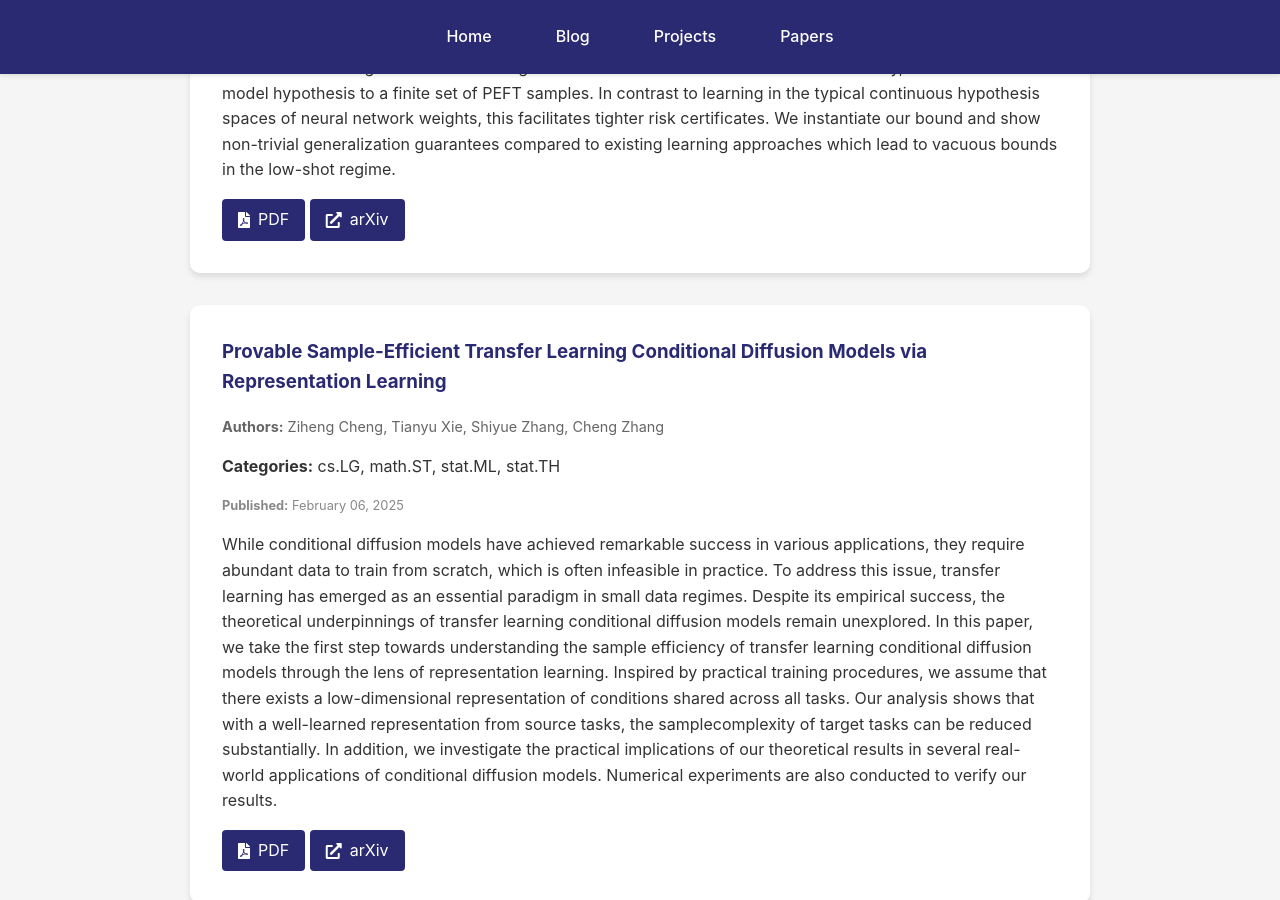
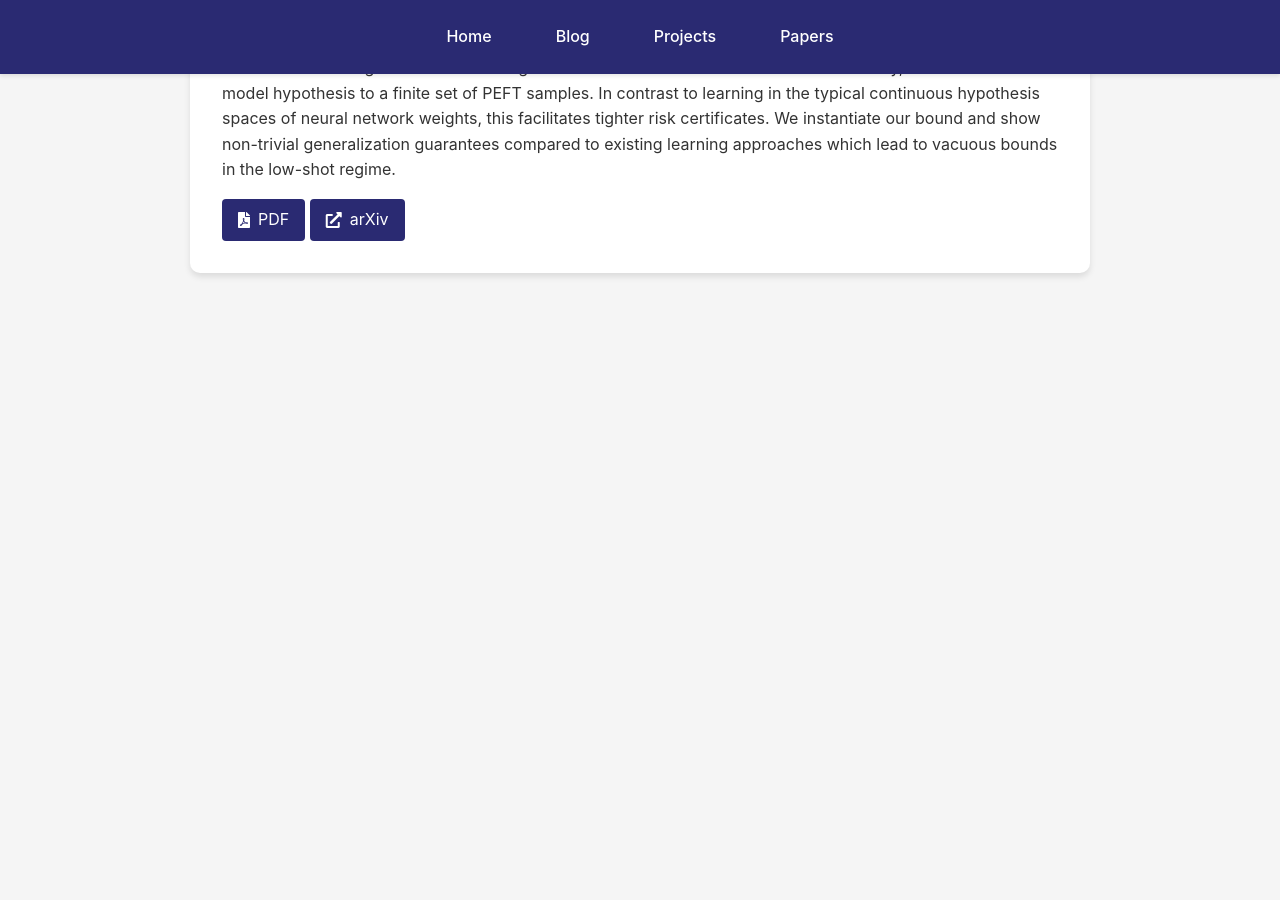
Before and after one commit to kyZhan2002/mypage, a Jekyll site: the page built from papers/index.html, in a window 1280 px wide and 900 px high, scrolled down 4167 px. Built offline with Jekyll 4.4.1, drawn with Linux system fonts in a browser that asks for light colours; after the commit the page ends 4536 px from its top, so only the background shows below that.

Commit message:
Update arXiv papers

```diff
--- a/_data/arxiv_cache.json
+++ b/_data/arxiv_cache.json
@@ -1,5 +1,5 @@
 {
-  "timestamp": 1740014049,
+  "timestamp": 1740100465,
   "papers": [
     {
       "title": "Unsupervised optimal deep transfer learning for classification under\n  general conditional shift",
@@ -103,25 +103,6 @@
       ],
       "pdf_link": "http://arxiv.org/pdf/2502.06970v1",
       "arxiv_url": "http://arxiv.org/abs/2502.06970v1"
-    },
-    {
-      "title": "Provable Sample-Efficient Transfer Learning Conditional Diffusion Models\n  via Representation Learning",
-      "authors": [
-        "Ziheng Cheng",
-        "Tianyu Xie",
-        "Shiyue Zhang",
-        "Cheng Zhang"
-      ],
-      "abstract": "While conditional diffusion models have achieved remarkable success in\nvarious applications, they require abundant data to train from scratch, which\nis often infeasible in practice. To address this issue, transfer learning has\nemerged as an essential paradigm in small data regimes. Despite its empirical\nsuccess, the theoretical underpinnings of transfer learning conditional\ndiffusion models remain unexplored. In this paper, we take the first step\ntowards understanding the sample efficiency of transfer learning conditional\ndiffusion models through the lens of representation learning. Inspired by\npractical training procedures, we assume that there exists a low-dimensional\nrepresentation of conditions shared across all tasks. Our analysis shows that\nwith a well-learned representation from source tasks, the samplecomplexity of\ntarget tasks can be reduced substantially. In addition, we investigate the\npractical implications of our theoretical results in several real-world\napplications of conditional diffusion models. Numerical experiments are also\nconducted to verify our results.",
-      "published": "February 06, 2025",
-      "categories": [
-        "cs.LG",
-        "math.ST",
-        "stat.ML",
-        "stat.TH"
-      ],
-      "pdf_link": "http://arxiv.org/pdf/2502.04491v1",
-      "arxiv_url": "http://arxiv.org/abs/2502.04491v1"
     }
   ]
 }
```
